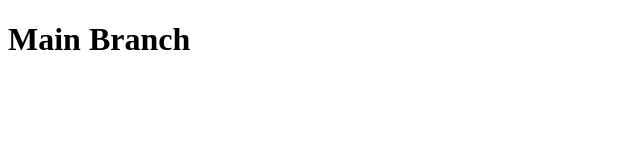
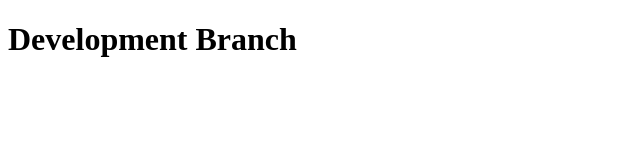
Before and after one commit to SatriaSeptaArianto/Basic-Version-and-Branch-Management, a plain HTML site: page index.html in a window 1280 px wide. Shown: the whole page, without its empty margins (0-640 px from the left). Drawn offline with Linux system fonts and the light colour scheme.

Commit message:
inisialisasi development

```diff
--- a/index.html
+++ b/index.html
@@ -7,6 +7,6 @@
     <title>Basic Version and Branch Management</title>
 </head>
 <body>
-    <h1>Main Branch</h1>
+    <h1>Development Branch</h1>
 </body>
 </html>
```
